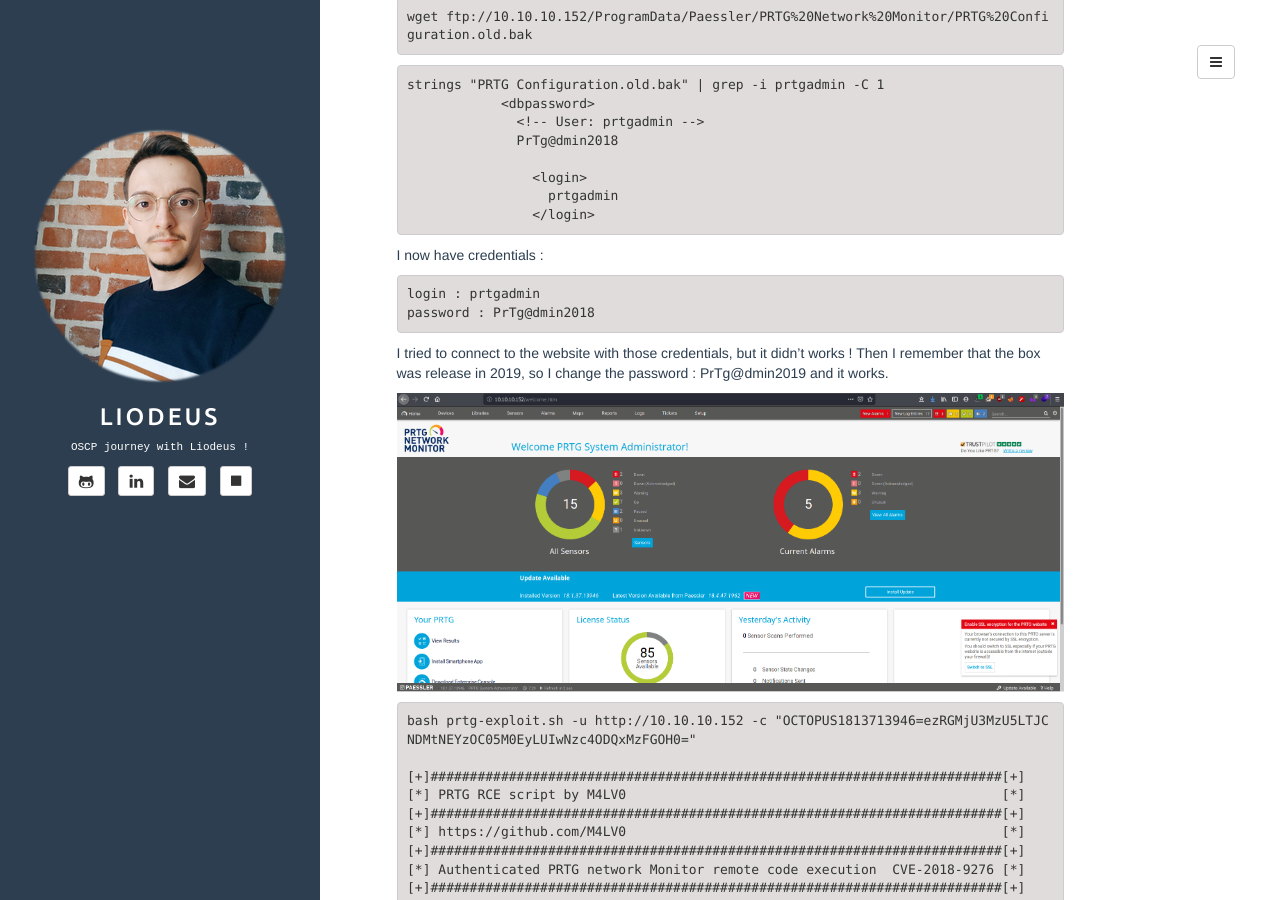
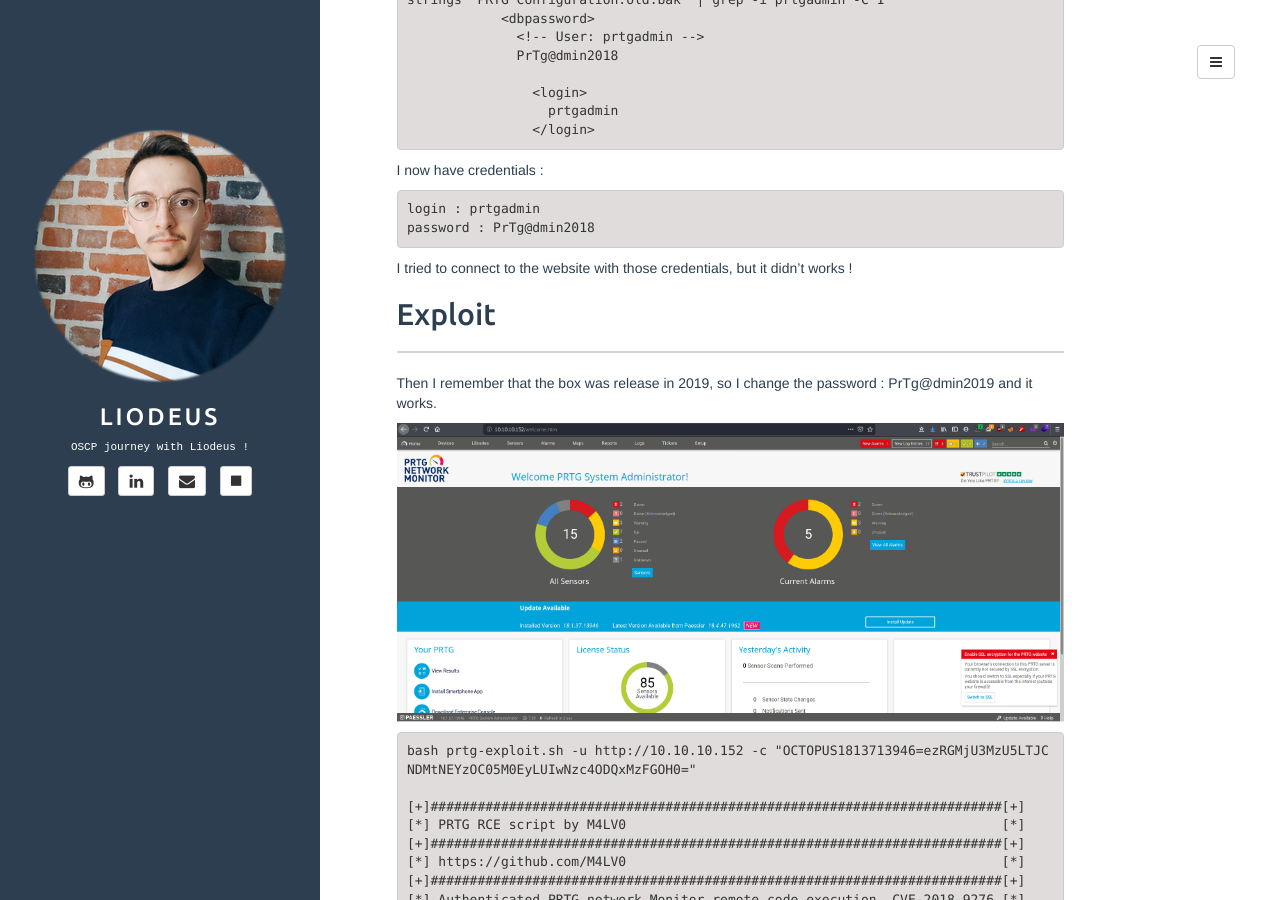
Before and after one commit to Liodeus/liodeus.github.io, a Jekyll site: the page built from _posts/2020-08-08-netmon.md, in a window 1280 px wide and 900 px high, scrolled down 3179 px. Built offline with Jekyll 4.4.1, drawn with Linux system fonts in a browser that asks for light colours; some of the changed text lies outside the part shown.

Commit message:
Add files via upload

````diff
--- a/_posts/2020-08-08-netmon.md
+++ b/_posts/2020-08-08-netmon.md
@@ -138,11 +128,19 @@
 password : PrTg@dmin2018
 ```
 
-I tried to connect to the website with those credentials, but it didn't works ! Then I remember that the box was release in 2019, so I change the password : PrTg@dmin2019 and it works.
+I tried to connect to the website with those credentials, but it didn't works !
+
+
+
+
+
+## Exploit
+
+------
+
+Then I remember that the box was release in 2019, so I change the password : PrTg@dmin2019 and it works.
 
 ![Website connected](/assets/imgs/netmon/connect_web.PNG)
-
-
 
 ```
 bash prtg-exploit.sh -u http://10.10.10.152 -c "OCTOPUS1813713946=ezRGMjU3MzU5LTJCNDMtNEYzOC05M0EyLUIwNzc4ODQxMzFGOH0="
````
Also changed, not shown: other parts of _posts/2020-08-08-netmon.md (+1 -11 lines).
